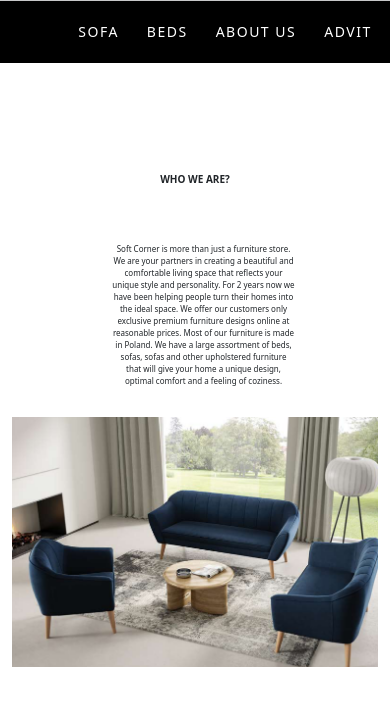
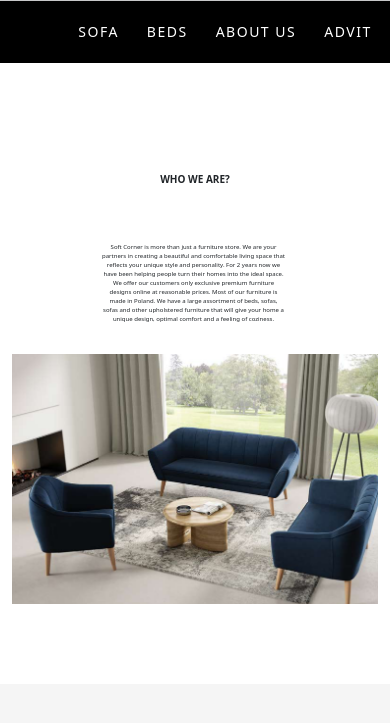
Before and after one commit to Achiillless/sofa, a plain HTML site: page about.html in a window 390 px wide. Shown: the part 121-844 px from the top of the page. Drawn offline with Linux system fonts and the light colour scheme.

Commit message:
about remake 2.0

```diff
--- a/assets/css/media.css
+++ b/assets/css/media.css
@@ -384,8 +384,8 @@
     }
 
     .about_us_discrip {
-        font-size: 8px;
-        margin-left: 100px;
+        font-size: 6px;
+        margin-left: 90px;
     }
 
     .about_us_img {
```
